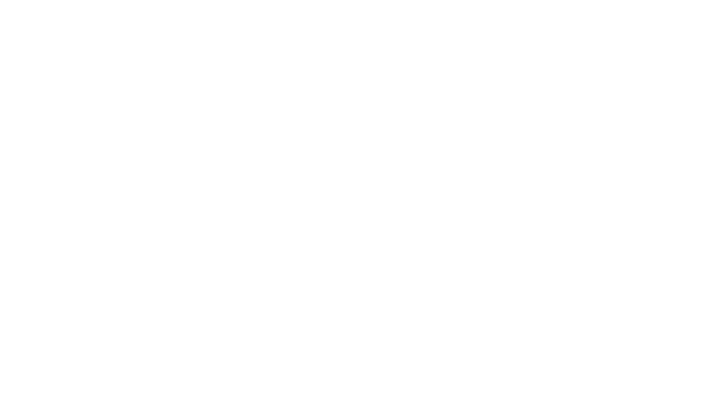
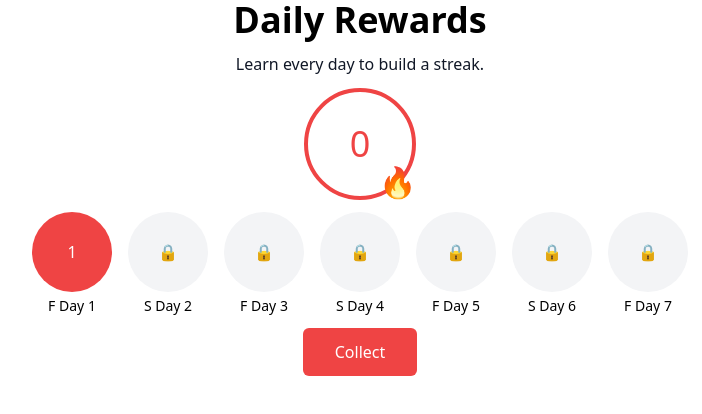
Before and after one commit to riteekagawand/VH24-WEBMASTERS, a React (Vite) app in the folder Frontend/: page /challenge1 in a window 1280 px wide. Before the commit this address had no page. Shown: the top 414 px of the page, without its empty margins (280-982 px from the left). Built offline with nearby package versions, Linux system fonts and the light colour scheme.

Commit message:
leaderboard complete

```diff
--- a/Frontend/src/App.jsx
+++ b/Frontend/src/App.jsx
@@ -2,8 +2,10 @@ import { BrowserRouter as Router, Routes, Route } from 'react-router-dom';
 import RegistrationForm from './Components/Registration';
 import Login from './Components/Login';
 import Home from './Pages/Home';
-import Leaderboard from './Components/LeaderBoard';
-import DailyStreakChallenge from './Components/DailyStreakChallenege';
+// import Leaderboard from './Components/LeaderBoard';
+// import DailyStreakChallenge from './Components/DailyStreakChallenege';
+import DailyStreakChallenge1 from './Components/DailyStreakChallenge1'
+
 // import RouteFinder from './Components/RouteFinder';
 import UserDashboard from './Pages/UserDashboard';
 
@@ -15,9 +17,8 @@ function App() {
           <Route path="/register" element={<RegistrationForm />} />
           <Route path="/login" element={<Login />} />
           <Route path='/' element={<Home />}/>
-          <Route path='/leader' element={<Leaderboard />} />
-          <Route path='/daily' element={<DailyStreakChallenge/>}/>
           <Route path='/userboard' element={<UserDashboard/>}/>
+          <Route path='/challenge1' element={<DailyStreakChallenge1 />} />
         </Routes>
       </div>
     </Router>
--- a/Frontend/src/Components/DailyStreakChallenege.jsx
+++ b/Frontend/src/Components/DailyStreakChallenege.jsx
@@ -39,8 +39,8 @@ const DailyStreakChallenge = () => {
 
   return (
     <div>
-      <div className="flex flex-col items-center space-y-6">
-        <h2 className="text-3xl mb-6 font-semibold">Daily Streak Challenge</h2>
+      <div className="flex flex-col items-center space-y-4">
+        <h2 className="text-3xl mb-2 font-semibold">Daily Rewards</h2>
 
         <div className="flex items-center space-x-6">
           {/* Day Progress */}
@@ -48,7 +48,7 @@ const DailyStreakChallenge = () => {
             <div key={index} className="flex flex-col items-center">
               <div
                 className={`w-24 h-24 rounded-full flex items-center justify-center ${
-                  dayUnlocked ? 'bg-red-500' : 'bg-gray-50'
+                  dayUnlocked ? 'bg-red-500' : 'bg-red-50'
                 }`} // Increased size: w-24 h-24
               >
                 {dayUnlocked ? (
--- /dev/null
+++ b/Frontend/src/Components/DailyStreakChallenge1.jsx
@@ -0,0 +1,91 @@
+import React, { useState, useEffect } from 'react';
+import toast, { Toaster } from 'react-hot-toast'; // Toast for notifications
+
+const DailyStreakChallenge1 = () => {
+  // State to track the collected status for each day
+  const [daysCollected, setDaysCollected] = useState(Array(7).fill(false)); // 7 days collection status (false initially)
+  const [currentDay, setCurrentDay] = useState(1); // Start with day 1
+  const [daysUnlocked, setDaysUnlocked] = useState(Array(7).fill(false)); // Unlock days for collection
+  const [streakCount, setStreakCount] = useState(0); // To track the continuous collection streak
+
+  useEffect(() => {
+    // Unlock the current day
+    const newDaysUnlocked = [...daysUnlocked];
+    newDaysUnlocked[currentDay - 1] = true; // Unlock current day
+    setDaysUnlocked(newDaysUnlocked);
+
+    // Set up time interval to unlock the next day after 24 hours
+    const unlockNextDay = setTimeout(() => {
+      if (currentDay < 7) {
+        setCurrentDay(prevDay => prevDay + 1); // Move to the next day
+      }
+    }, 86400000); // 24 hours in milliseconds
+
+    return () => clearTimeout(unlockNextDay); // Clean up timer
+  }, [currentDay]);
+
+  const handleCollect = (day) => {
+    if (daysCollected[day - 1]) {
+      toast.error('Daily rewards already collected');
+    } else {
+      const newDaysCollected = [...daysCollected];
+      newDaysCollected[day - 1] = true;
+      setDaysCollected(newDaysCollected);
+
+      // Update streak count if the current day is collected
+      setStreakCount(streakCount + 1);
+
+      toast.success('Daily rewards collected');
+    }
+  };
+
+  return (
+    <div className="flex flex-col items-center space-y-3"> {/* Reduced vertical space */}
+      {/* Header */}
+      <h2 className="text-4xl font-semibold">Daily Rewards</h2> {/* Removed bottom margin */}
+      <div className="text-center text-gray-900">
+        Learn every day to build a streak.
+      </div>
+
+      {/* Progress Circle */}
+      <div className="relative">
+        <div className="w-28 h-28 rounded-full border-4 border-red-500 flex items-center justify-center">
+          <span className="text-4xl text-red-500">{streakCount}</span>
+        </div>
+        <span className="absolute bottom-0 right-0 text-red-500 text-3xl">🔥</span> {/* Increased icon size */}
+      </div>
+
+      {/* Day Progress */}
+      <div className="flex items-center space-x-4">
+        {daysUnlocked.map((dayUnlocked, index) => (
+          <div key={index} className="flex flex-col items-center">
+            <div
+              className={`w-20 h-20 rounded-full flex items-center justify-center ${
+                dayUnlocked ? 'bg-red-500 text-white' : 'bg-gray-100'
+              }`}>
+              {dayUnlocked ? (
+                <span className='font-lg'>{index + 1}</span>
+              ) : (
+                <span className="text-black">🔒</span>
+              )}
+            </div>
+            <p className="text-center text-sm mt-1">{'FS'.charAt(index % 2)} Day {index + 1}</p> {/* Reduced gap */}
+          </div>
+        ))}
+      </div>
+
+      {/* Collect Button */}
+      <button
+        className="mt-4 bg-red-500 text-white px-8 py-3 rounded-md hover:bg-red-400 disabled:opacity-50"
+        disabled={!daysUnlocked[currentDay - 1]} // Disable if the current day is not unlocked yet
+        onClick={() => handleCollect(currentDay)}>
+        {daysCollected[currentDay - 1] ? 'Collected' : 'Collect'}
+      </button>
+
+      {/* Display Toast */}
+      <Toaster position="top-center" reverseOrder={false} />
+    </div>
+  );
+};
+
+export default DailyStreakChallenge1;
--- a/Frontend/src/Components/Sidebar.jsx
+++ b/Frontend/src/Components/Sidebar.jsx
@@ -1,14 +1,15 @@
-import { ChevronFirst, ChevronLast, MoreVertical, Grid, BookOpen } from "lucide-react" // importing icons
-import { createContext, useContext, useState } from "react"
+import { ChevronFirst, ChevronLast, MoreVertical, Grid, BookOpen } from "lucide-react"; // importing icons
+import { createContext, useContext, useState } from "react";
 
 const SidebarContext = createContext();
 
 export default function Sidebar({ children }) {
-    const [expanded, setExpanded] = useState(true)
+    const [expanded, setExpanded] = useState(true);
     return (
         <>
-            <aside className="h-screen">
-                <nav className="h-full flex flex-col bg-white border-r shadow-sm">
+            {/* Make sure the container takes the full height */}
+            <aside className="h-screen-max flex">
+                <nav className="h-full w-full flex flex-col bg-white border-r shadow-sm">
                     <div className="p-4 pb-2 flex justify-between items-center">
                         <button onClick={() => setExpanded((curr) => !curr)} className="p-1.5 rounded-lg bg-gray-50 hover:bg-gray-100">
                             {expanded ? <ChevronFirst /> : <ChevronLast />}
@@ -18,7 +19,7 @@ export default function Sidebar({ children }) {
                     <SidebarContext.Provider value={{ expanded }}>
                         <ul className="flex-1 px-3">
                             {/* Sidebar Items */}
-                            <SidebarItem icon={<Grid className="text-red-500" />} text="Dashboard" />
+                            <SidebarItem icon={<Grid className="text-red-500 " />} text="Dashboard" />
                             <SidebarItem icon={<BookOpen className="text-red-500" />} text="Training" />
                         </ul>
                     </SidebarContext.Provider>
@@ -35,11 +36,11 @@ export default function Sidebar({ children }) {
                 </nav>
             </aside>
         </>
-    )
+    );
 }
 
 export function SidebarItem({ icon, text, active, alert }) {
-    const { expanded } = useContext(SidebarContext)
+    const { expanded } = useContext(SidebarContext);
     return (
         <li className={`relative flex items-center py-2 px-3 my-1 font-medium rounded-md cursor-pointer transition-colors group ${active ? "bg-gradient-to-tr from-indigo-200 to-indigo-100 text-indigo-800" : "hover:bg-indigo-50 text-gray-600"}`}>
             {icon}
@@ -53,5 +54,5 @@ export function SidebarItem({ icon, text, active, alert }) {
                 </div>
             )}
         </li>
-    )
+    );
 }
--- a/Frontend/src/Pages/UserDashboard.jsx
+++ b/Frontend/src/Pages/UserDashboard.jsx
@@ -2,7 +2,8 @@ import { useNavigate } from 'react-router-dom';
 import Sidebar, { SidebarItem } from '../Components/Sidebar';
 import { Grid, BookOpen } from 'lucide-react';
 import LeaderBoard from '../Components/LeaderBoard';  // Assuming you have this component
-import DailyStreakChallenge from '../Components/DailyStreakChallenege';  // Assuming you have this component
+//import DailyStreakChallenge from '../Components/DailyStreakChallenege';  // Assuming you have this component
+import DailyStreakChallenge1 from '../Components/DailyStreakChallenge1';
 import { useState } from 'react';
 
 export default function UserDashboard() {
@@ -10,9 +11,9 @@ export default function UserDashboard() {
     const navigate = useNavigate();  // For navigating to different pages
 
     return (
-        <div className="flex h-screen">
+        <div className="flex h-screen-max">
             {/* Sidebar Component */}
-            <Sidebar>
+            <Sidebar flex>
                 {/* Dashboard: Leaderboard and Daily Streak */}
                 <SidebarItem
                     icon={<Grid />}
@@ -30,13 +31,13 @@ export default function UserDashboard() {
             </Sidebar>
 
             {/* Main Content Area */}
-            <div className="flex-1 p-4">
+            <div className="flex-1 p-4 bg-gray-50">
                 {/* Toggle views based on the active sidebar item */}
                 {activeTab === 'dashboard' && (
                     <div>
                         <LeaderBoard />  {/* Display Leaderboard */}
                         <div className='mt-20'>
-                        <DailyStreakChallenge/>
+                        <DailyStreakChallenge1/>
                         </div>
                     </div>
                 )}
```
Also changed, not shown: Frontend/src/Components/LeaderBoard.jsx (+68 -27 lines).
